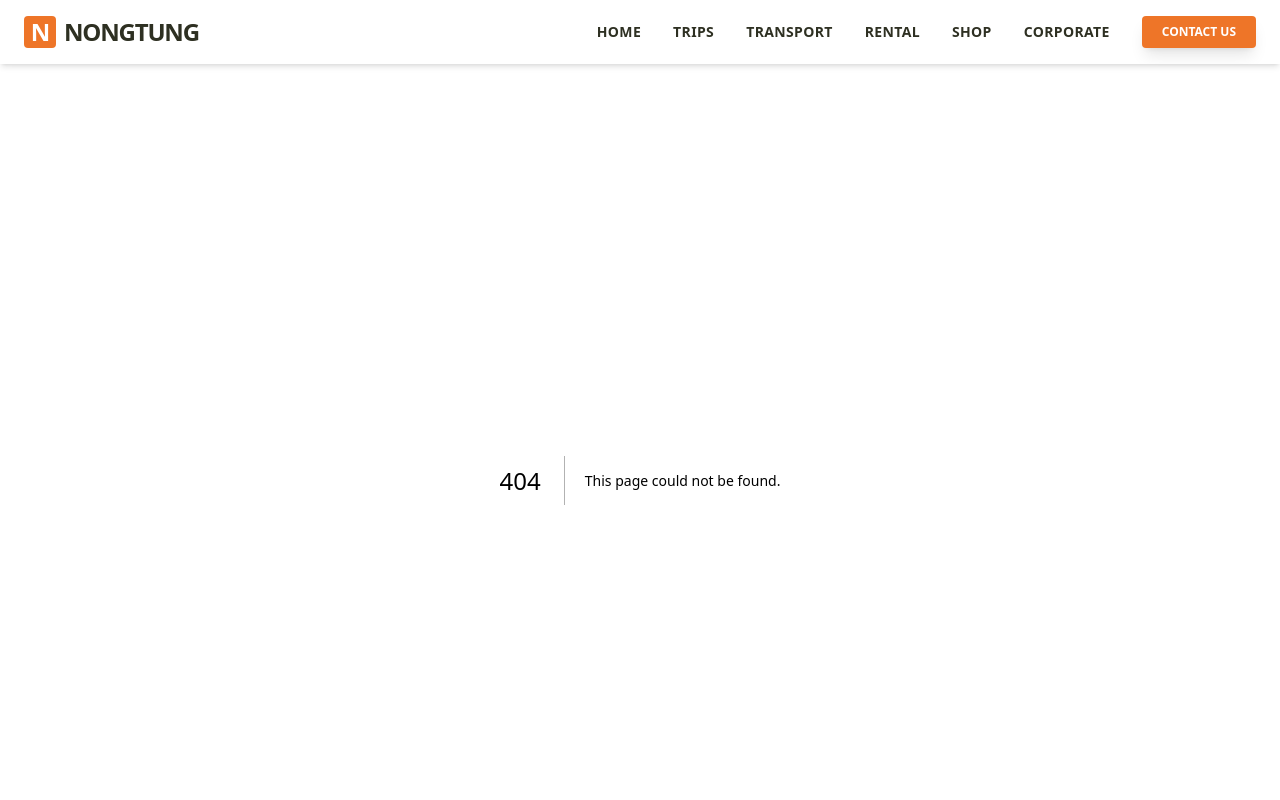
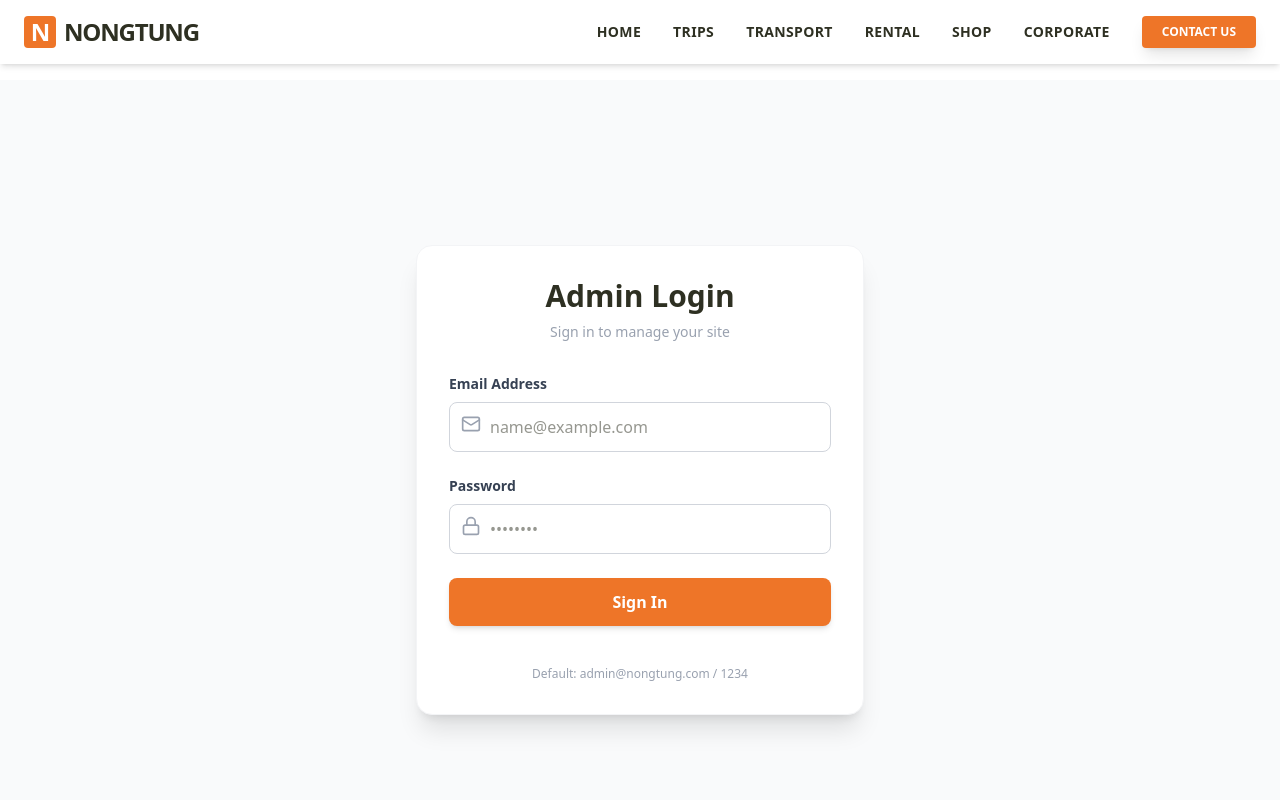
Before and after one commit to wasingsd/nongtung, a Next.js app: page /login in a window 1280 px wide. Before the commit this address had no page. Shown: the top 800 px of the page. Built offline with nearby package versions, Linux system fonts and the light colour scheme.

Commit message:
test login

```diff
--- a/package.json
+++ b/package.json
@@ -9,6 +9,7 @@
     "lint": "eslint"
   },
   "dependencies": {
+    "jose": "^6.1.3",
     "lucide-react": "^0.562.0",
     "next": "16.1.1",
     "react": "19.2.3",
--- /dev/null
+++ b/src/app/actions/authActions.ts
@@ -0,0 +1,24 @@
+'use server';
+
+import { login, logout } from '@/lib/auth';
+import { redirect } from 'next/navigation';
+
+export async function loginAction(formData: FormData) {
+    const email = formData.get('email') as string;
+    const password = formData.get('password') as string;
+
+    // Hardcoded credentials for now - replace with ENV variables in production
+    if (email === 'admin@nongtung.com' && password === '1234') {
+        await login(formData);
+        redirect('/adminnongtung/trips');
+    } else {
+        // In a real app, you'd return an error state
+        console.log('Login failed');
+        redirect('/login?error=InvalidCredentials');
+    }
+}
+
+export async function logoutAction() {
+    await logout();
+    redirect('/login');
+}
--- a/src/app/adminnongtung/layout.tsx
+++ b/src/app/adminnongtung/layout.tsx
@@ -1,5 +1,6 @@
 import Link from 'next/link';
-import { LayoutDashboard, Ticket, Car, Truck } from 'lucide-react';
+import { LayoutDashboard, Ticket, Car, Truck, LogOut } from 'lucide-react';
+import { logoutAction } from '@/app/actions/authActions';
 
 export default function AdminLayout({
     children,
@@ -27,10 +28,15 @@ export default function AdminLayout({
                     </Link>
                 </nav>
 
-                <div className="p-6 border-t border-forest-light">
+                <div className="p-6 border-t border-forest-light space-y-4">
                     <Link href="/" className="text-sm text-gray-300 hover:text-white flex items-center gap-2">
                         &larr; Back to Website
                     </Link>
+                    <form action={logoutAction}>
+                        <button type="submit" className="w-full text-left text-sm text-red-300 hover:text-white flex items-center gap-2">
+                            <LogOut className="w-4 h-4" /> Logout
+                        </button>
+                    </form>
                 </div>
             </aside>
 
--- /dev/null
+++ b/src/app/login/page.tsx
@@ -0,0 +1,69 @@
+'use client';
+
+import { loginAction } from '@/app/actions/authActions';
+import { useActionState } from 'react';
+import { Lock, Mail } from 'lucide-react';
+
+const initialState = {
+    error: '',
+};
+
+export default function LoginPage() {
+    // We use a simple wrapper to handle the server action response if needed
+    // But for this basic version, standard form action works fine.
+    // If we want error handling, we'd use useFormState/useActionState.
+
+    // Using a simpler approach: Client Component wrapping the form
+
+    return (
+        <div className="min-h-screen bg-gray-50 flex items-center justify-center p-4">
+            <div className="bg-white p-8 rounded-2xl shadow-xl w-full max-w-md border border-gray-100">
+                <div className="text-center mb-8">
+                    <h1 className="text-3xl font-bold font-heading text-forest">Admin Login</h1>
+                    <p className="text-gray-400 text-sm mt-2">Sign in to manage your site</p>
+                </div>
+
+                <form action={loginAction} className="space-y-6">
+                    <div>
+                        <label className="block text-sm font-bold text-gray-700 mb-2">Email Address</label>
+                        <div className="relative">
+                            <Mail className="absolute left-3 top-3 text-gray-400 w-5 h-5" />
+                            <input
+                                type="email"
+                                name="email"
+                                placeholder="name@example.com"
+                                required
+                                className="w-full pl-10 pr-4 py-3 border border-gray-300 rounded-lg focus:ring-2 focus:ring-primary focus:border-transparent outline-none transition-all"
+                            />
+                        </div>
+                    </div>
+
+                    <div>
+                        <label className="block text-sm font-bold text-gray-700 mb-2">Password</label>
+                        <div className="relative">
+                            <Lock className="absolute left-3 top-3 text-gray-400 w-5 h-5" />
+                            <input
+                                type="password"
+                                name="password"
+                                placeholder="••••••••"
+                                required
+                                className="w-full pl-10 pr-4 py-3 border border-gray-300 rounded-lg focus:ring-2 focus:ring-primary focus:border-transparent outline-none transition-all"
+                            />
+                        </div>
+                    </div>
+
+                    <button
+                        type="submit"
+                        className="w-full bg-primary hover:bg-primary-deep text-white font-bold py-3 rounded-lg shadow-md hover:shadow-lg transition-all transform hover:-translate-y-1"
+                    >
+                        Sign In
+                    </button>
+
+                    <p className="text-center text-xs text-gray-400 mt-4">
+                        Default: admin@nongtung.com / 1234
+                    </p>
+                </form>
+            </div>
+        </div>
+    );
+}
--- /dev/null
+++ b/src/lib/auth.ts
@@ -0,0 +1,63 @@
+import { SignJWT, jwtVerify } from 'jose';
+import { cookies } from 'next/headers';
+import { NextRequest, NextResponse } from 'next/server';
+
+const SECRET_KEY = new TextEncoder().encode('YOUR_SUPER_SECRET_KEY_CHANGE_THIS');
+const ONE_DAY = 24 * 60 * 60 * 1000;
+
+export async function encrypt(payload: any) {
+    return await new SignJWT(payload)
+        .setProtectedHeader({ alg: 'HS256' })
+        .setIssuedAt()
+        .setExpirationTime('1d')
+        .sign(SECRET_KEY);
+}
+
+export async function decrypt(input: string): Promise<any> {
+    const { payload } = await jwtVerify(input, SECRET_KEY, {
+        algorithms: ['HS256'],
+    });
+    return payload;
+}
+
+export async function login(formData: FormData) {
+    const user = { email: 'admin@nongtung.com', name: 'Admin' };
+
+    // Create the session
+    const expires = new Date(Date.now() + ONE_DAY);
+    const session = await encrypt({ user, expires });
+
+    // Save the session in a cookie
+    const cookieStore = await cookies();
+    cookieStore.set('session', session, { expires, httpOnly: true });
+}
+
+export async function logout() {
+    // Destroy the session
+    const cookieStore = await cookies();
+    cookieStore.set('session', '', { expires: new Date(0) });
+}
+
+export async function getSession() {
+    const cookieStore = await cookies();
+    const session = cookieStore.get('session')?.value;
+    if (!session) return null;
+    return await decrypt(session);
+}
+
+export async function updateSession(request: NextRequest) {
+    const session = request.cookies.get('session')?.value;
+    if (!session) return;
+
+    // Refresh the session so it doesn't expire
+    const parsed = await decrypt(session);
+    parsed.expires = new Date(Date.now() + ONE_DAY);
+    const res = NextResponse.next();
+    res.cookies.set({
+        name: 'session',
+        value: await encrypt(parsed),
+        httpOnly: true,
+        expires: parsed.expires,
+    });
+    return res;
+}
--- /dev/null
+++ b/src/middleware.ts
@@ -0,0 +1,41 @@
+import { NextResponse } from 'next/server';
+import type { NextRequest } from 'next/server';
+import { updateSession, decrypt } from '@/lib/auth';
+
+export async function middleware(request: NextRequest) {
+    // 1. Handle Protected Routes
+    if (request.nextUrl.pathname.startsWith('/adminnongtung')) {
+        const session = request.cookies.get('session')?.value;
+
+        if (!session) {
+            return NextResponse.redirect(new URL('/login', request.url));
+        }
+
+        try {
+            await decrypt(session);
+            return await updateSession(request);
+        } catch (e) {
+            // Invalid token
+            return NextResponse.redirect(new URL('/login', request.url));
+        }
+    }
+
+    // 2. Handle Login Page (Redirect to admin if already logged in)
+    if (request.nextUrl.pathname === '/login') {
+        const session = request.cookies.get('session')?.value;
+        if (session) {
+            try {
+                await decrypt(session);
+                return NextResponse.redirect(new URL('/adminnongtung/trips', request.url));
+            } catch (e) {
+                // Token invalid, let them stay on login
+            }
+        }
+    }
+
+    return NextResponse.next();
+}
+
+export const config = {
+    matcher: ['/adminnongtung/:path*', '/login'],
+};
```
Also changed, not shown: 1 other file (tests, documents, lock files or other folders).
